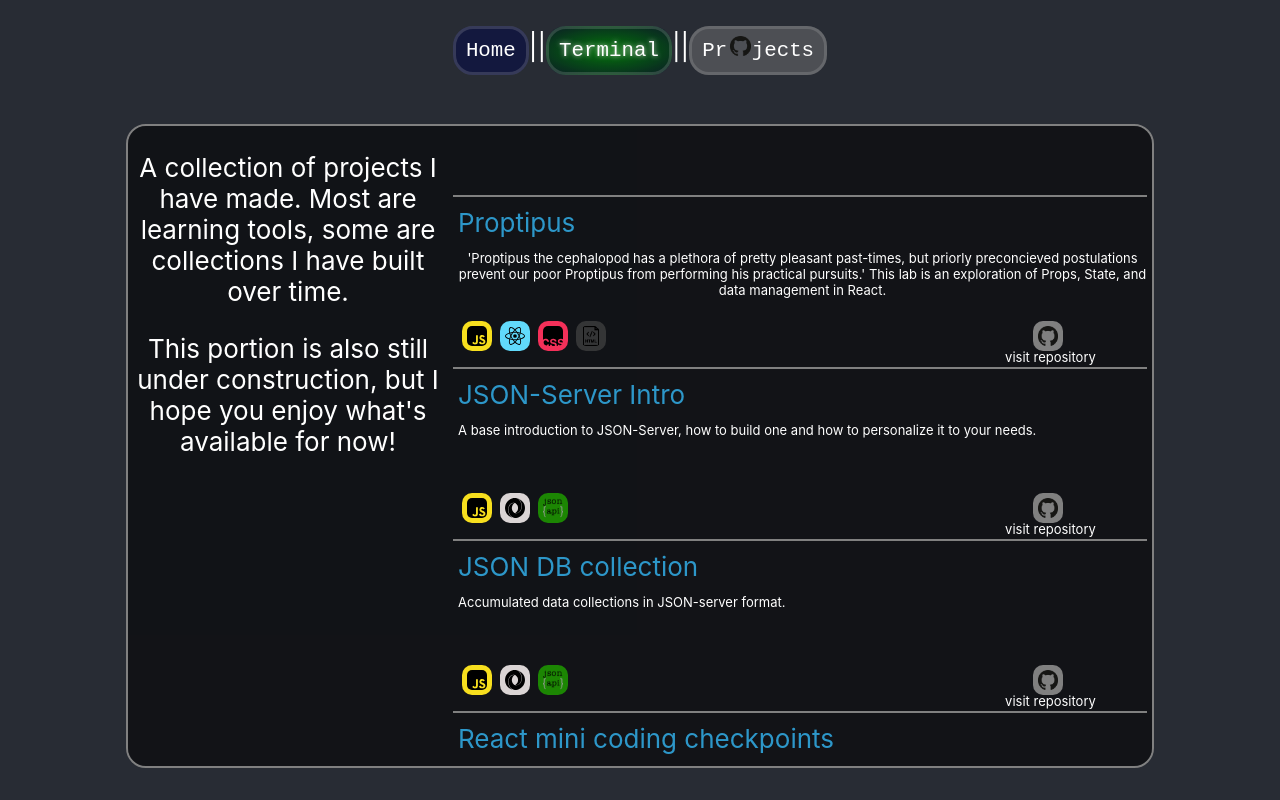
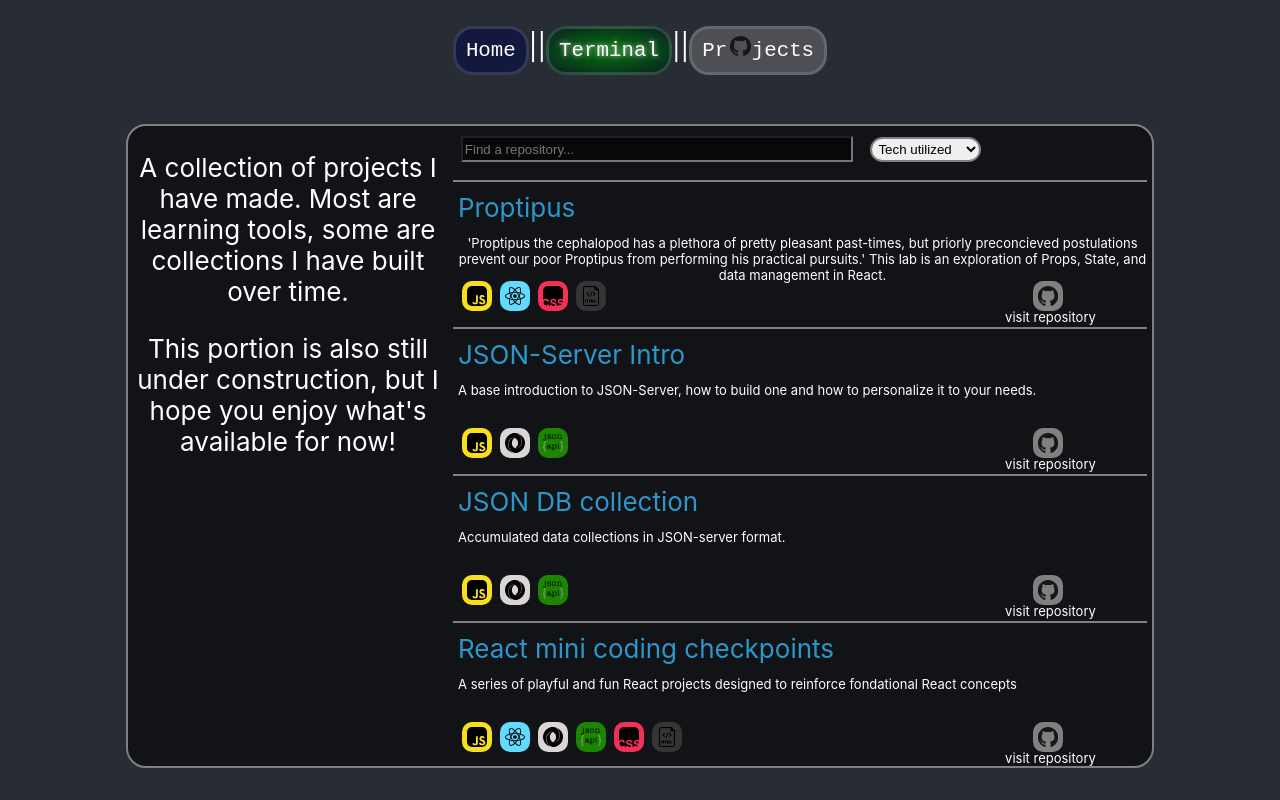
Before and after one commit to Dane-Dawson/dane-dawson.github.io, a React (Create React App) app: page /projects in a window 1280 px wide. Built offline with nearby package versions, Linux system fonts and the light colour scheme.

Commit message:
searchbar and filter added

```diff
--- a/src/components/projects/ProjectCard.css
+++ b/src/components/projects/ProjectCard.css
@@ -2,7 +2,7 @@
     position: relative;
     padding: 5px;
     margin: 5px;
-    height: 150px;
+    height: 125px;
     border-top: 2px solid gray;
 }
 
--- a/src/components/projects/Projects.css
+++ b/src/components/projects/Projects.css
@@ -1,7 +1,7 @@
 .projects-main-div{
     position: relative;
     display: flex;
-    overflow: scroll;
+    /* overflow: scroll; */
     flex-direction: row;
     background-color: rgba(0, 0, 0, 0.557);
     border: 2px solid gray;
@@ -15,16 +15,44 @@
     width: 25vw;
 }
 .projects-and-searchbar-container{
-
+    overflow: scroll;
 }
 .projects-container{
     position: absolute;
-    top: 8vh;
+    position: relative;
+    top: 3vh;
     height-min: 65vh;
     width: 55vw;
-    float: right;
+    /* float: right; */
     display: flex;
     flex-direction: column;
+    /* overflow-y: scroll; */
     /* justify-content: center; */
-    overflow: scroll;
 }
+
+.searchbar-main-div{
+    position: relative;
+    width: 55vw;
+    height: 25px;
+    /* position: fixed; */
+}
+
+.searchbar-input{
+    position: absolute;
+    width: 30vw;
+    height: 20px;
+    top: 10px;
+    left: 1vw;
+    color: inherit;
+    text-decoration: inherit;
+    background-color: rgba(0, 0, 0, 0.557);
+}
+
+.tech-dropdown{
+    left: 33vw;
+    top: 11px;
+    border: 2px solid gray;
+    border-radius: 20px;
+    position: absolute;
+    padding: 2px;
+}
--- a/src/components/projects/Projects.js
+++ b/src/components/projects/Projects.js
@@ -4,11 +4,26 @@ import "./Projects.css";
 import { projectsArray } from "./ProjectsData";
 
 import ProjectCard from "./ProjectCard";
-import SearchBar from "./SearchBar"
 
 export default function Projects() {
+
+  const [searchTerm, setSearchTerm] = useState('')
+  const [filterTerm, setFilterTerm] = useState('')
+
+  const filteredProjects = () => {
+    let projects = projectsArray.filter(project => project.name.toLowerCase().includes(searchTerm))
+
+    if (filterTerm != "all"){
+      let filteredProjects = projects.filter(project => project.tech.includes(filterTerm))
+      return filteredProjects
+    }
+
+    return projects
+  }
   return (
     <div className="projects-main-div">
+    <div className="projects-info-div">
+
       <div className="projects-intro">
       <p>
 
@@ -19,14 +34,28 @@ export default function Projects() {
       <p>
         This portion is also still under construction, but I hope you enjoy what's available for now!
       </p>
+    </div>
       </div>
       <div className="projects-and-searchbar-container">
         {/* <SearchBar /> */}
-      <div className="projects-container">
-        {projectsArray.map((project, idx) => {
+
+        <div className="searchbar-main-div">
+        <input onChange={(e)=>setSearchTerm(e.target.value)} className="searchbar-input" placeholder="Find a repository..."></input>
+
+        <select onChange={(e)=>setFilterTerm(e.target.value)} className="tech-dropdown">
+        <option value="all">Tech utilized</option>
+        <option value="javascript">JavaScript</option>
+        <option value="react">React</option>
+        <option value="json">JSON-Server</option>
+        <option value="ruby">Ruby</option>
+        <option value="rails">Ruby on Rails</option>
+        </select>
+      </div>
+      <span className="projects-container">
+        {filteredProjects().map((project, idx) => {
           return <ProjectCard key={idx} project={project} />;
         })}
-      </div>
+      </span>
       </div>
     </div>
   );
--- a/src/components/projects/ProjectsData.js
+++ b/src/components/projects/ProjectsData.js
@@ -23,6 +23,11 @@ export const projectsArray = [
     name: "Login template - Backend",
     url: "https://github.com/Dane-Dawson/logintemp-backend",
     description: "Part of a two part repo collection to show an example of using a Ruby on Rails API for token authentication to a React front end",
-    tech: "react, css, html, json-server, javascript, ruby, rails"
-},
+    tech: "ruby, rails"
+},{
+    name: "Login template - Frontend",
+    url: "https://github.com/Dane-Dawson/logintemp-frontend",
+    description: "Part of a two part repo collection to show an example of using a Ruby on Rails API for token authentication to a React front end",
+    tech: "react, css, html, javascript, rails"
+}
 ]
--- a/src/components/projects/SearchBar.css
+++ /dev/null
@@ -1,11 +0,0 @@
-.searchbar-main-div{
-
-    position: fixed;
-}
-
-.searchbar-input{
-    width: 30vw;
-    color: inherit;
-  text-decoration: inherit;
-    background-color: rgba(0, 0, 0, 0.557);
-}
--- a/src/components/projects/SearchBar.js
+++ /dev/null
@@ -1,13 +0,0 @@
-import "./SearchBar.css"
-
-export default function SearchBar() {
-    return (
-      <div className="searchbar-main-div">
-        <input className="searchbar-input" placeholder="Find a repository..."></input>
-        <span> Filter by language:</span>
-        <select placeholder="Type">
-        <option value="javascript">JavaScript</option>
-        </select>
-      </div>
-    );
-  }
```
